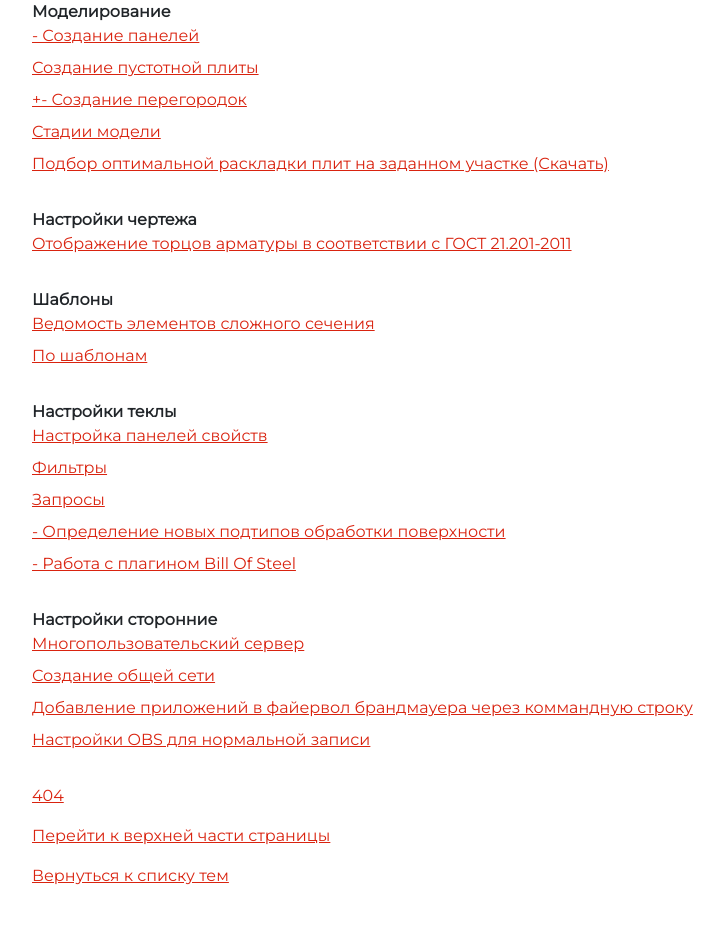
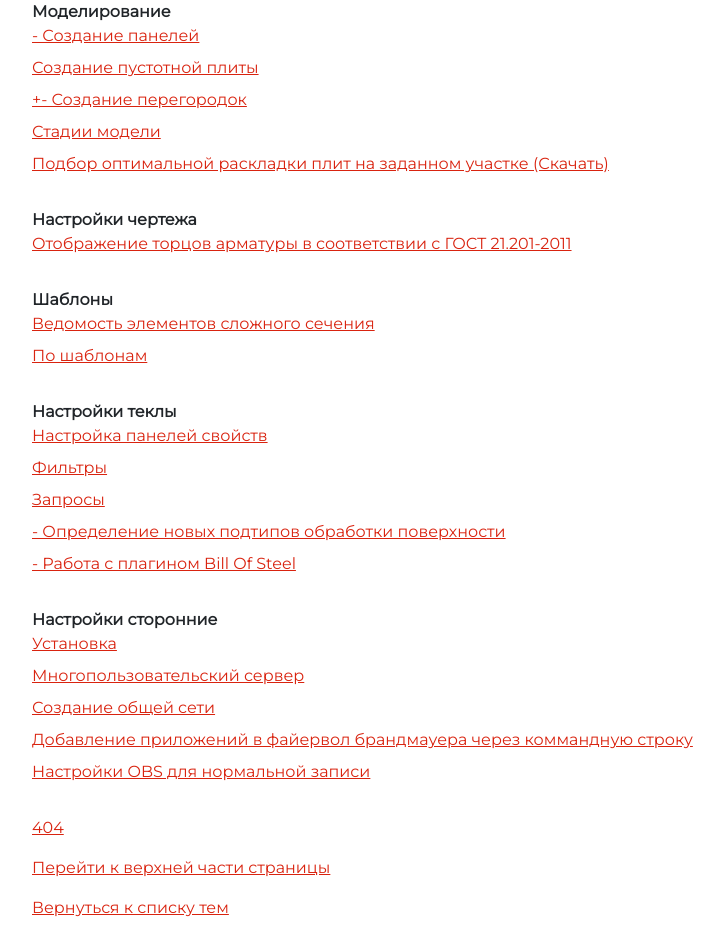
Before and after one commit to DenisAShmelev/denis.a.shmelev.github.io, a plain HTML site: page index.html in a window 1280 px wide. Shown: the whole page, without its empty margins (48-772 px from the left). Before the commit the page ends 904 px from the top, so only its background shows below. Drawn offline with Linux system fonts and the light colour scheme.

Commit message:
Update index.html

```diff
--- a/index.html
+++ b/index.html
@@ -52,6 +52,7 @@
 			<br>
 
 			<dt>Настройки сторонние</dt>
+			<dd><a href="Установка.html">Установка</a></dd>
 			<dd><a href="Многопользовательский сервер.html">Многопользовательский сервер</a></dd>
 			<dd><a href="Создание общей сети.html">Создание общей сети</a></dd>
 			<dd><a href="Firewall.html">Добавление приложений в файервол брандмауера через коммандную строку</a></dd>
```
